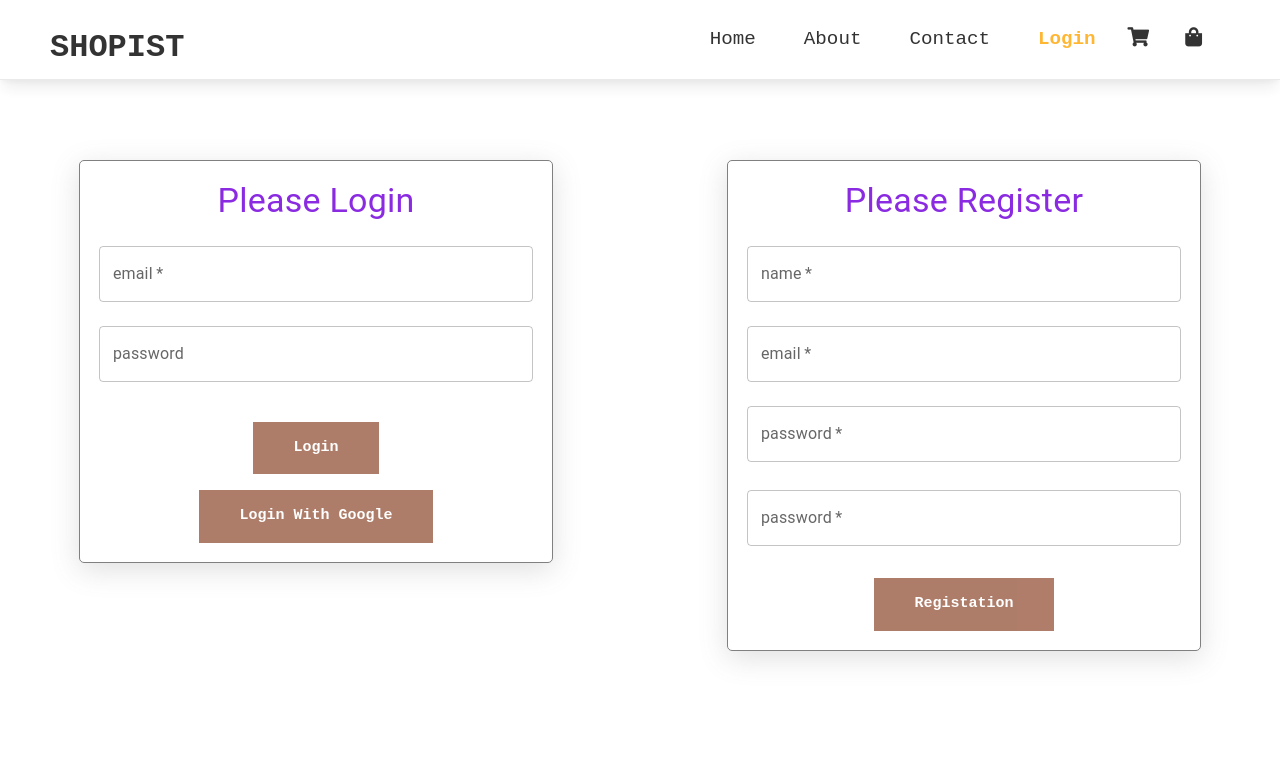
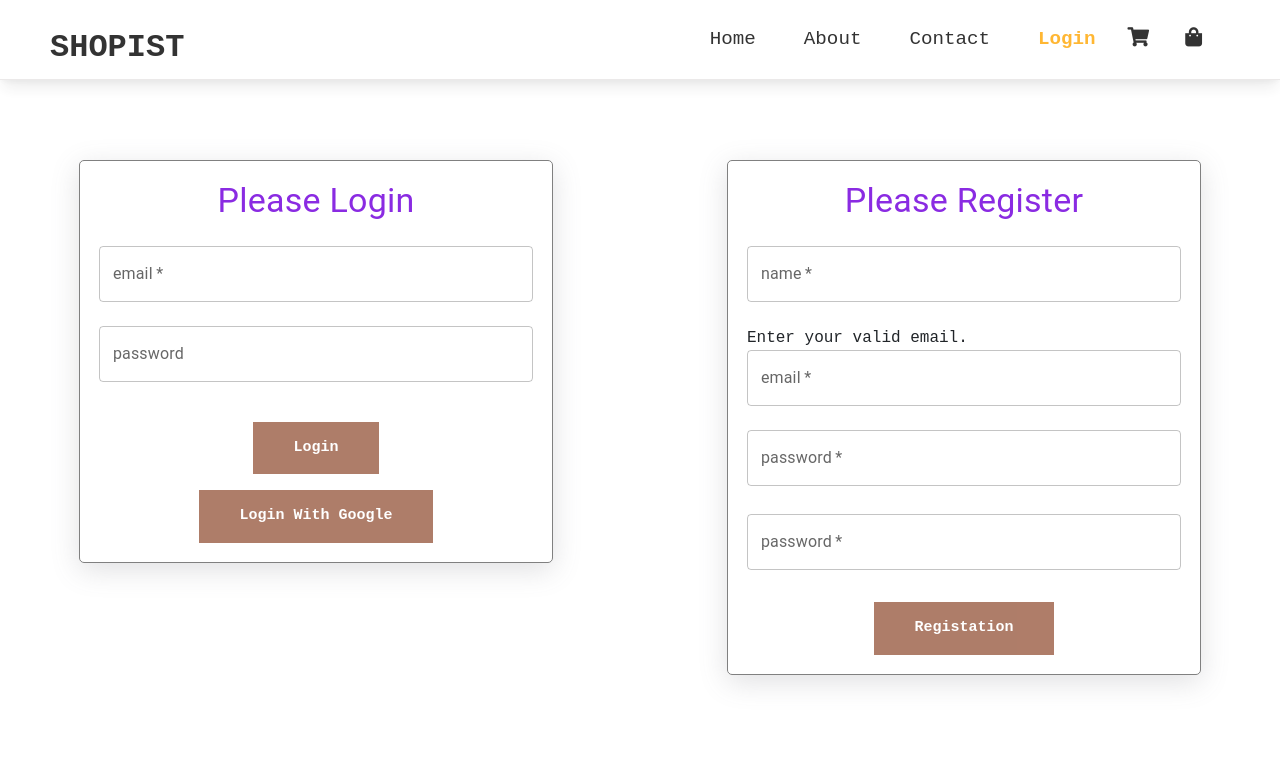
Before and after one commit to omarali18/team-project-client, a React (Create React App) app: page /login in a window 1280 px wide. Shown: the top 780 px of the page. Built offline with nearby package versions, Linux system fonts and the light colour scheme; no server answers.

Commit message:
login edit

```diff
--- a/src/Hooks/useFirebase.js
+++ b/src/Hooks/useFirebase.js
@@ -55,15 +55,14 @@ const useFirebase = () => {
     sendEmailVerification(auth.currentUser).then(() => {});
   };
 
-  console.log("redister", user);
   // Login email password function
 
   const loginEmailPassword = (email, password, location, navigate) => {
+
     setIsLoading(true);
     signInWithEmailAndPassword(auth, email, password)
       .then((result) => {
         navigate(location);
-        console.log("login hoyse", result.user);
         setAuthError("");
       })
       .catch((error) => {
@@ -79,7 +78,6 @@ const useFirebase = () => {
     signInWithPopup(auth, googleProvider)
       .then((result) => {
         const user = result.user;
-        console.log(user);
         setAuthError("");
         // saveUsers(user.email, user.displayName, "PUT", user.password, navigate, location)
         navigate(location);
--- a/src/pages/Login/Login/Login.js
+++ b/src/pages/Login/Login/Login.js
@@ -25,9 +25,9 @@ const Login = () => {
   const handleOnBlurLogin = (e) => {
     const field = e.target.name;
     const value = e.target.value;
-    console.log(e.target.name, e.target.value);
     const newUser = { ...loginData };
     newUser[field] = value;
+    // console.log("new user", newUser);
     setLoginData(newUser);
   };
   const handleOnBlurRegister = (e) => {
@@ -39,7 +39,7 @@ const Login = () => {
   };
 
   const handleOnSubmitLogin = (e) => {
-    console.log("login", loginData);
+    // console.log("loginnnn", loginData.email, loginData.password,);
     loginEmailPassword(loginData.email, loginData.password, redirect, navigate);
     e.preventDefault();
   };
@@ -67,9 +67,6 @@ const Login = () => {
 
   return (
     <Box sx={{ mb: 10 }}>
-      {/*
-            display: 'flex', justifyContent: 'center', alignItems: 'center'   , width:{md:"75%"}
-             */}
       <Grid container spacing={2}>
         <Grid item xs={12} md={6}>
           <Box
@@ -118,7 +115,7 @@ const Login = () => {
                     fontWeight: "bold",
                     fontSize: "15px",
                   }}
-                  onClick={handleOnBlurLogin}
+                  // onClick={handleOnBlurLogin}
                   type="submit"
                   variant="contained"
                 >
@@ -169,7 +166,10 @@ const Login = () => {
                 variant="outlined"
                 required
               />
-              <TextField
+
+              <fieldset>
+                Enter your valid email.
+                <TextField
                 sx={{ width: 1 }}
                 onBlur={handleOnBlurRegister}
                 id="outlined-basic"
@@ -179,6 +179,17 @@ const Login = () => {
                 variant="outlined"
                 required
               />
+              </fieldset>
+              {/* <TextField
+                sx={{ width: 1 }}
+                onBlur={handleOnBlurRegister}
+                id="outlined-basic"
+                label="email"
+                name="email"
+                type="email"
+                variant="outlined"
+                required
+              /> */}
               <TextField
                 sx={{ width: 1, my: 3 }}
                 onBlur={handleOnBlurRegister}
```
